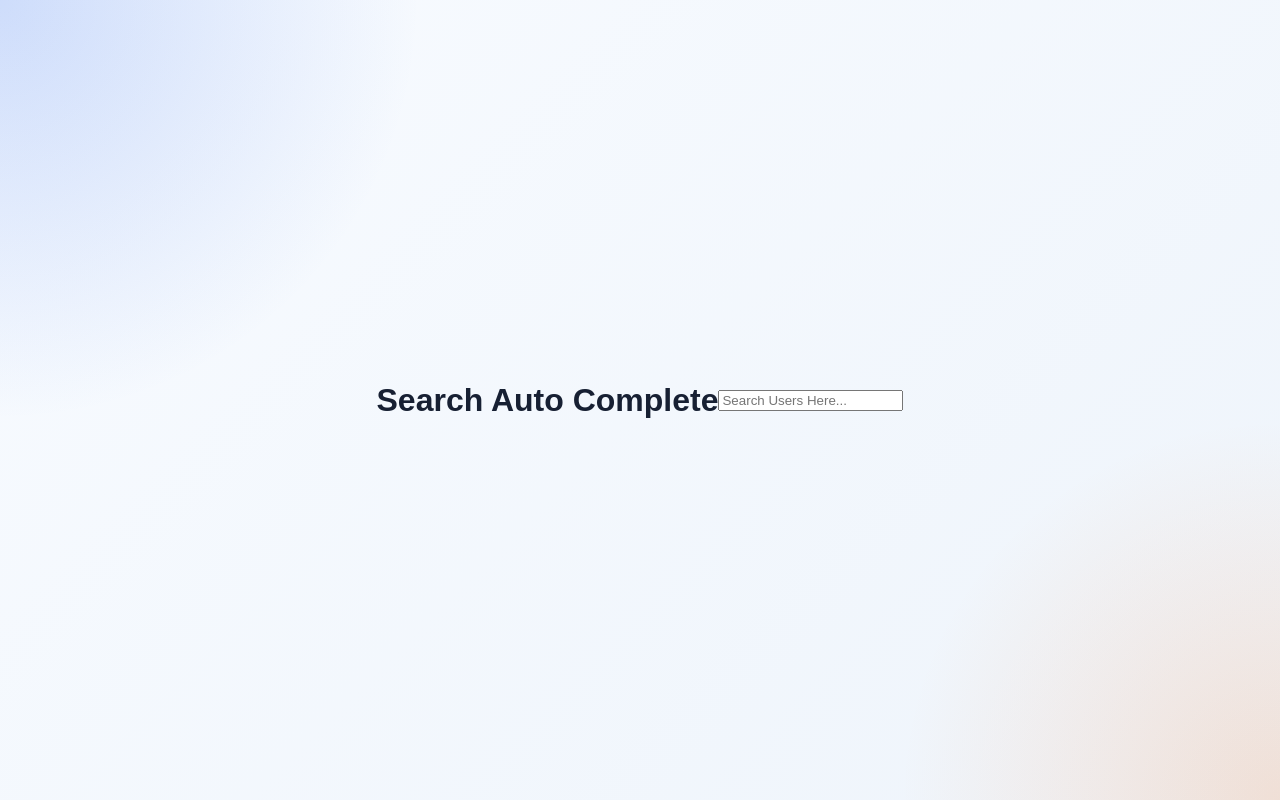
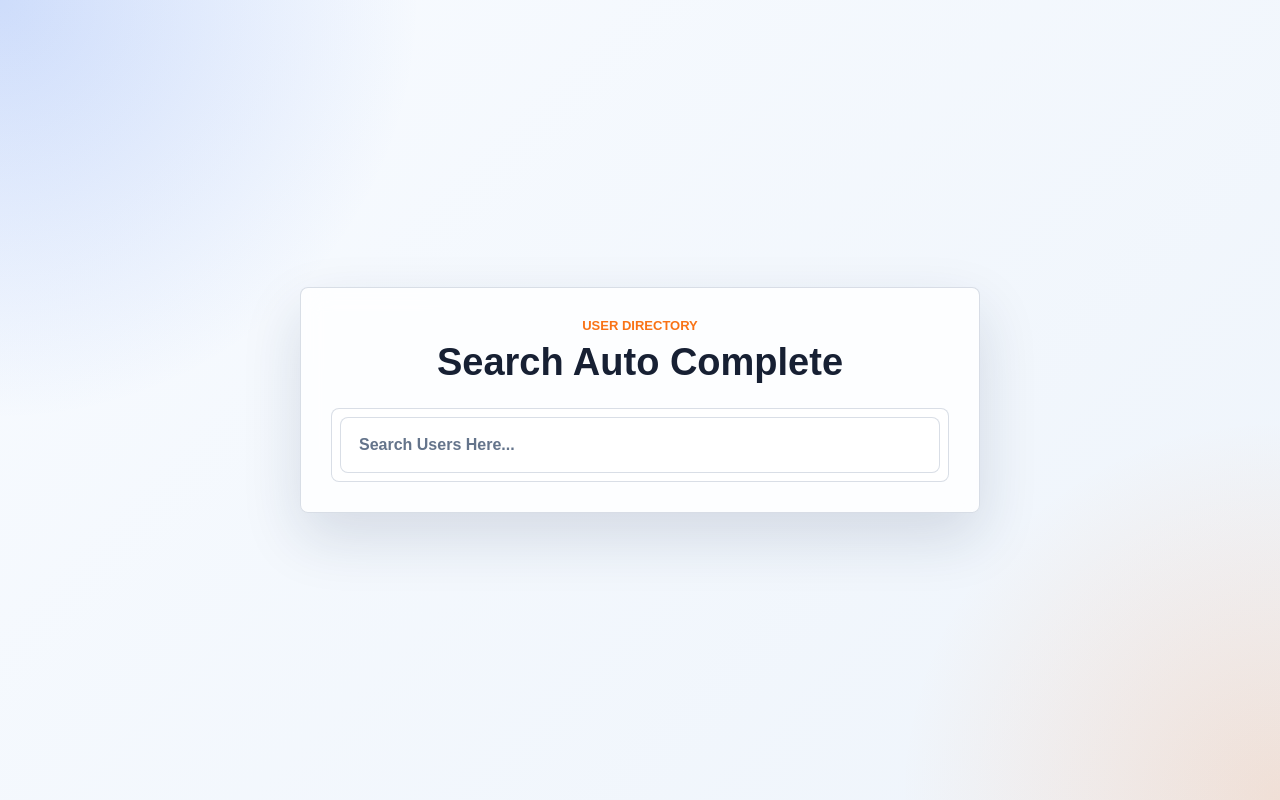
Before and after one commit to TanKaiYi0220/React-Practice-25-Projects, a React (Vite) app: page / in a window 1280 px wide. Built offline with nearby package versions, Linux system fonts and the light colour scheme; no server answers.

Commit message:
feat: vibe coding for modern css styling

```diff
--- a/src/components/search_auto_complete/SearchAutoComplete.jsx
+++ b/src/components/search_auto_complete/SearchAutoComplete.jsx
@@ -20,6 +20,7 @@ const SearchAutoComplete = () => {
             setFilteredUsers(filteredData);
             setShowDropdown(true);
         } else {
+            setFilteredUsers([]);
             setShowDropdown(false);
         }
     }
@@ -53,10 +54,16 @@ const SearchAutoComplete = () => {
 
     return (
         <div className="searchAutoCompleteContainer">
+            <div className="searchAutoCompletePanel">
+                <div className="searchAutoCompleteHeader">
+                    <p className="searchAutoCompleteEyebrow">User Directory</p>
                     <h1>Search Auto Complete</h1>
+                </div>
+
+                <div className="searchBox">
                     {
                         (loading)
-                    ? <h1>Waiting Loading</h1>
+                            ? <p className="searchStatusText">Waiting Loading</p>
                             : <input
                                 className="searchUsers"
                                 placeholder="Search Users Here..."
@@ -69,6 +76,8 @@ const SearchAutoComplete = () => {
                             : null
                     }
                 </div>
+            </div>
+        </div>
     )
 }
 
--- a/src/components/search_auto_complete/SuggestionDropdown.jsx
+++ b/src/components/search_auto_complete/SuggestionDropdown.jsx
@@ -3,11 +3,20 @@ import React from 'react'
 const SuggestionDropdown = ({ data, handleClicked }) => {
     return (
         <div className="suggestionDropdown">
-            <ul>
+            <ul className="suggestionList">
                 {
-                    (data)
-                        ? data.map((item, index) => <li onClick={() => {handleClicked(item)}}key={index}>{item}</li>)
-                        : null
+                    (data && data.length > 0)
+                        ? data.map((item, index) => (
+                            <li className="suggestionItem" key={`${item}-${index}`}>
+                                <button
+                                    type="button"
+                                    className="suggestionButton"
+                                    onClick={() => { handleClicked(item) }}>
+                                    {item}
+                                </button>
+                            </li>
+                        ))
+                        : <li className="suggestionEmpty">No matching users found</li>
                 }
             </ul>
         </div>
--- a/src/components/search_auto_complete/style.css
+++ b/src/components/search_auto_complete/style.css
@@ -7,13 +7,13 @@ body {
 .searchAutoCompleteContainer {
   --page-bg: #eef4fb;
   --surface: rgba(255, 255, 255, 0.82);
-    --surface-strong: rgba(255, 255, 255, 0.94);
+  --surface-strong: rgba(255, 255, 255, 0.96);
   --border: rgba(95, 118, 150, 0.24);
   --text: #172033;
   --muted: #64748b;
   --accent: #2563eb;
   --accent-dark: #1d4ed8;
-    --accent-soft: rgba(37, 99, 235, 0.12);
+  --accent-soft: rgba(37, 99, 235, 0.1);
   --warm: #f97316;
   --danger: #dc2626;
   --danger-soft: rgba(220, 38, 38, 0.1);
@@ -33,3 +33,146 @@ body {
     radial-gradient(circle at bottom right, rgba(249, 115, 22, 0.16), transparent 380px),
     linear-gradient(135deg, #f8fbff 0%, var(--page-bg) 100%);
 }
+
+.searchAutoCompleteContainer * {
+  box-sizing: border-box;
+}
+
+.searchAutoCompletePanel {
+  width: 680px;
+  max-width: 100%;
+  padding: 30px;
+  background: var(--surface);
+  border: 1px solid var(--border);
+  border-radius: 8px;
+  box-shadow: 0 24px 60px var(--shadow);
+  backdrop-filter: blur(14px);
+}
+
+.searchAutoCompleteHeader {
+  margin-bottom: 24px;
+}
+
+.searchAutoCompleteEyebrow {
+  margin: 0 0 8px;
+  color: var(--warm);
+  font-size: 13px;
+  font-weight: 800;
+  text-transform: uppercase;
+}
+
+.searchAutoCompleteHeader h1 {
+  margin: 0;
+  color: var(--text);
+  font-size: 38px;
+  font-weight: 800;
+  line-height: 1.15;
+}
+
+.searchBox {
+  position: relative;
+  width: 100%;
+}
+
+.searchUsers {
+  width: 100%;
+  height: 56px;
+  padding: 0 18px;
+  color: var(--text);
+  font: inherit;
+  font-size: 16px;
+  font-weight: 700;
+  background: rgba(255, 255, 255, 0.78);
+  border: 1px solid var(--border);
+  border-radius: 8px;
+  outline: none;
+  box-shadow: inset 0 1px 0 rgba(255, 255, 255, 0.8);
+  transition: border-color 180ms ease, box-shadow 180ms ease, background 180ms ease;
+}
+
+.searchUsers::placeholder {
+  color: var(--muted);
+}
+
+.searchUsers:focus {
+  background: #ffffff;
+  border-color: rgba(37, 99, 235, 0.56);
+  box-shadow: 0 0 0 4px rgba(37, 99, 235, 0.12);
+}
+
+.searchStatusText {
+  height: 56px;
+  margin: 0;
+  display: flex;
+  align-items: center;
+  justify-content: center;
+  color: var(--muted);
+  font-size: 15px;
+  font-weight: 800;
+  background: rgba(255, 255, 255, 0.72);
+  border: 1px solid var(--border);
+  border-radius: 8px;
+}
+
+.suggestionDropdown {
+  position: absolute;
+  top: 68px;
+  left: 0;
+  z-index: 10;
+  width: 100%;
+  padding: 8px;
+  text-align: left;
+  background: var(--surface-strong);
+  border: 1px solid var(--border);
+  border-radius: 8px;
+  box-shadow: 0 20px 45px rgba(24, 39, 75, 0.16);
+  backdrop-filter: blur(12px);
+}
+
+.suggestionList {
+  max-height: 288px;
+  margin: 0;
+  padding: 0;
+  overflow-y: auto;
+  list-style: none;
+}
+
+.suggestionItem + .suggestionItem {
+  margin-top: 4px;
+}
+
+.suggestionButton {
+  width: 100%;
+  min-height: 44px;
+  padding: 0 14px;
+  display: flex;
+  align-items: center;
+  color: var(--text);
+  font: inherit;
+  font-size: 15px;
+  font-weight: 700;
+  text-align: left;
+  cursor: pointer;
+  background: transparent;
+  border: 0;
+  border-radius: 8px;
+  transition: color 180ms ease, background 180ms ease, transform 180ms ease;
+}
+
+.suggestionButton:hover {
+  color: var(--accent);
+  background: var(--accent-soft);
+  transform: translateX(3px);
+}
+
+.suggestionButton:active {
+  transform: scale(0.99);
+}
+
+.suggestionEmpty {
+  padding: 14px;
+  color: var(--muted);
+  font-size: 14px;
+  font-weight: 700;
+  text-align: center;
+}
```
Lines whose indentation alone changed are shown as unchanged.
